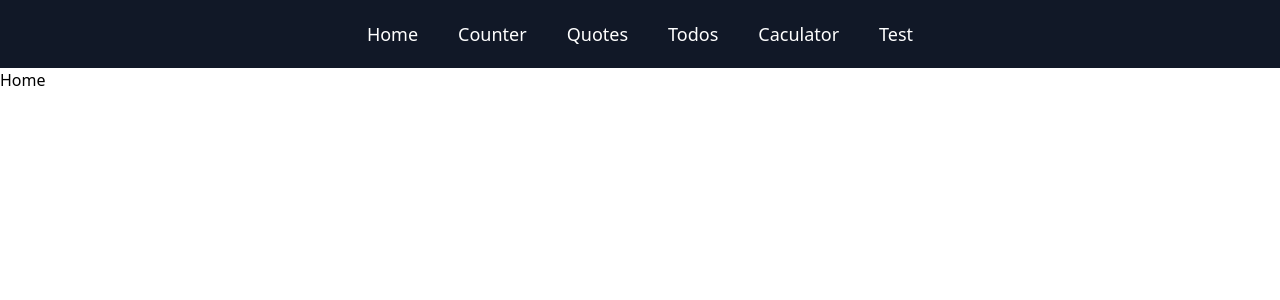
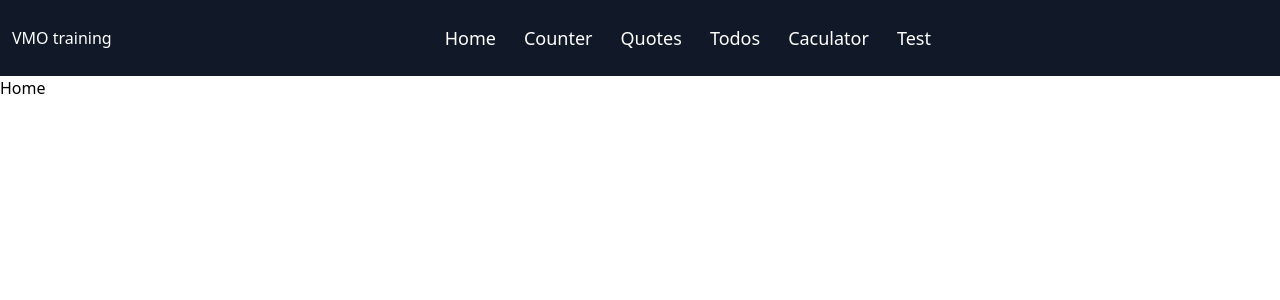
Before and after one commit to khuongloc/vmo-react-projects, a React (Create React App) app: page / in a window 1280 px wide. Shown: the top 300 px of the page. Built offline with nearby package versions, Linux system fonts and the light colour scheme.

Commit message:
[VRP-5] complete navbar

```diff
--- a/src/components/navbar/Navbar.js
+++ b/src/components/navbar/Navbar.js
@@ -1,28 +1,77 @@
-import React from "react";
+import React, { useState } from "react";
 import { Link } from "react-router-dom";
 
 const Navbar = () => {
+  const [isShow, setIsShow] = useState(false);
+
   return (
-    <nav className="px-1 py-5 md:p-5 bg-gray-900 flex flex-col justify-center md:flex-row text-white sticky z-50">
-      <Link className="text-center mx-2 md:mx-5 text-lg" to="/">
+    <nav className="px-1 py-2 bg-gray-900 flex flex-col md:flex-row text-white sticky z-30">
+      <div className="flex items-center">
+        <Link className="ml-2" to="/">
+          VMO training
+        </Link>
+        <span className="ml-auto mr-2 md:hidden">
+          <i onClick={() => setIsShow(true)} className="fas fa-bars"></i>
+        </span>
+      </div>
+
+      <div
+        className={`p-4 bg-gray-900 flex flex-col md:justify-center md:flex-1 md:flex-row transition duration-700 overflow-hidden absolute w-full left-0 top-0 transform md:relative ${
+          isShow
+            ? "translate-y-0 md:translate-y-0"
+            : "-translate-y-full md:translate-y-0"
+        }`}
+      >
+        <div className="text-right absolute right-0">
+          <i
+            onClick={() => setIsShow(false)}
+            className="fas fa-times md:hidden mr-4"
+          ></i>
+        </div>
+        <Link
+          onClick={() => setIsShow(false)}
+          className="md:ml-2 md:mx-5 md:text-lg"
+          to="/"
+        >
           Home
         </Link>
-      <Link className="text-center mx-2 md:mx-5 text-lg" to="/counter">
+        <Link
+          onClick={() => setIsShow(false)}
+          className="md:ml-2 md:mx-5 md:text-lg"
+          to="/counter"
+        >
           Counter
         </Link>
-      <Link className="text-center mx-2 md:mx-5 text-lg" to="/quotes">
+        <Link
+          onClick={() => setIsShow(false)}
+          className="md:ml-2 md:mx-5 md:text-lg"
+          to="/quotes"
+        >
           Quotes
         </Link>
-      <Link className="text-center mx-2 md:mx-5 text-lg" to="/todos">
+        <Link
+          onClick={() => setIsShow(false)}
+          className="md:ml-2 md:mx-5 md:text-lg"
+          to="/todos"
+        >
           Todos
         </Link>
-      <Link className="text-center mx-2 md:mx-5 text-lg" to="/caculator">
+        <Link
+          onClick={() => setIsShow(false)}
+          className="md:ml-2 md:mx-5 md:text-lg"
+          to="/caculator"
+        >
           Caculator
         </Link>
 
-      <Link className="text-center mx-2 md:mx-5 text-lg" to="/test">
+        <Link
+          onClick={() => setIsShow(false)}
+          className="md:ml-2 md:mx-5 md:text-lg"
+          to="/test"
+        >
           Test
         </Link>
+      </div>
     </nav>
   );
 };
```
Lines whose indentation alone changed are shown as unchanged.
